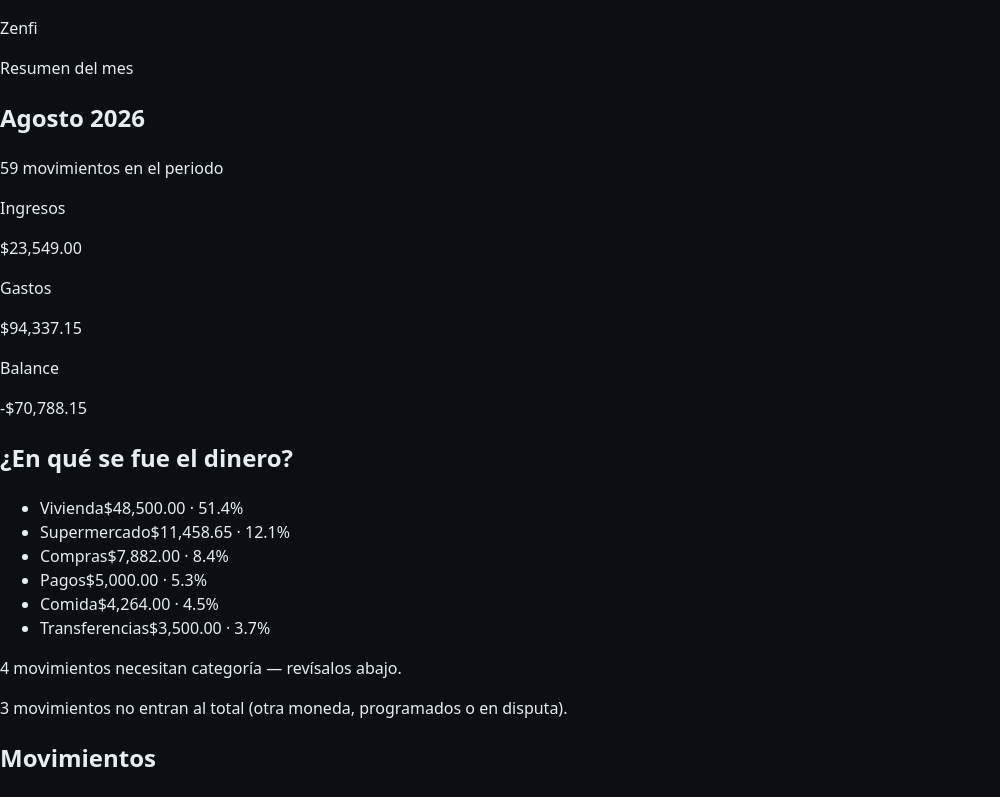
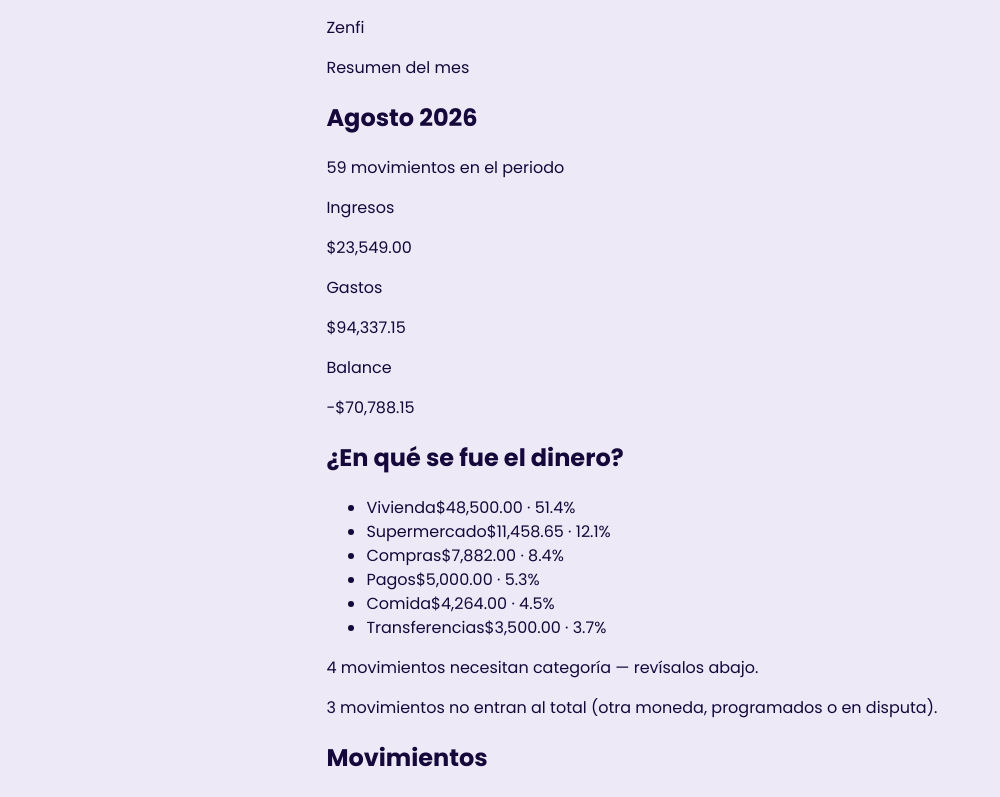
Before and after one commit to RafaelLozano/frontend-challenge-zenfi, a React (Vite) app: page / in a window 1280 px wide. Shown: the top 797 px of the page, without its empty margins (0-1000 px from the left). Built offline with nearby package versions, Linux system fonts and the light colour scheme.

Commit message:
feat(styles): sistema de tokens Zenfi y utilidades de icono
Reemplaza la paleta oscura por tokens --zf-*, tipografía Poppins, clase .ms y keyframes compartidos.

```diff
--- a/src/index.css
+++ b/src/index.css
@@ -1,20 +1,35 @@
 :root {
-  color-scheme: dark;
+  --zf-primary: #5200e8;
+  --zf-primary-hover: #4400c2;
+  --zf-primary-strong: #3b00a8;
+  --zf-accent: #26b3ff;
+  --zf-ink: #14093a;
+  --zf-text-body: #453d5e;
+  --zf-text-2: #6d6685;
+  --zf-text-3: #8a83a0;
+  --zf-text-chip: #4a4363;
+  --zf-bg: #f5f3fa;
+  --zf-canvas: #ede9f7;
+  --zf-surface: #ffffff;
+  --zf-border: #e9e4f4;
+  --zf-divider: #f0edf7;
+  --zf-divider-soft: #f4f1f9;
+  --zf-icon-muted: #c7c0da;
+  --zf-surface-pressed: #eae5f5;
 
-  --color-bg: #0b0f14;
-  --color-surface: #121820;
-  --color-border: rgba(255, 255, 255, 0.08);
-  --color-text: #e8edf4;
-  --color-text-muted: #8b9aaf;
-  --color-accent: #34d399;
-  --color-income: #34d399;
-  --color-expense: #f8fafc;
-  --color-warning-bg: rgba(251, 191, 36, 0.12);
-  --color-warning-bg-subtle: rgba(251, 191, 36, 0.06);
-  --color-warning-border: rgba(251, 191, 36, 0.35);
-  --color-warning-text: #fcd34d;
-  --color-pending-bg: rgba(129, 140, 248, 0.15);
-  --color-pending-text: #a5b4fc;
+  --zf-radius-sm: 12px;
+  --zf-radius-md: 14px;
+  --zf-radius-lg: 16px;
+  --zf-radius-xl: 18px;
+  --zf-radius-2xl: 22px;
+  --zf-radius-3xl: 26px;
+  --zf-radius-pill: 99px;
+
+  --zf-shadow-row: 0 1px 8px rgba(20, 9, 58, 0.04);
+  --zf-shadow-row-hover: 0 4px 16px rgba(20, 9, 58, 0.1);
+  --zf-shadow-card: 0 2px 14px rgba(20, 9, 58, 0.05);
+  --zf-shadow-cta: 0 8px 20px rgba(82, 0, 232, 0.28);
+  --zf-shadow-toast: 0 14px 34px rgba(20, 9, 58, 0.4);
 
   --space-xs: 0.25rem;
   --space-sm: 0.5rem;
@@ -23,11 +38,9 @@
   --space-xl: 1.5rem;
   --space-2xl: 2rem;
 
-  --radius-sm: 8px;
-  --radius-md: 12px;
-  --radius-lg: 16px;
+  --zf-font-numeric: tabular-nums;
 
-  font-family: system-ui, -apple-system, 'Segoe UI', Roboto, sans-serif;
+  font-family: 'Poppins', 'Helvetica Neue', Helvetica, system-ui, sans-serif;
   line-height: 1.5;
   font-synthesis: none;
   text-rendering: optimizeLegibility;
@@ -42,15 +55,102 @@
 body {
   margin: 0;
   min-height: 100dvh;
-  background: var(--color-bg);
-  color: var(--color-text);
+  background: var(--zf-canvas);
+  color: var(--zf-ink);
+  font-family: 'Poppins', 'Helvetica Neue', Helvetica, system-ui, sans-serif;
 }
 
 #root {
   min-height: 100dvh;
 }
 
+@media (min-width: 460px) {
+  #root {
+    display: flex;
+    align-items: center;
+    justify-content: center;
+    min-height: 100dvh;
+  }
+}
+
 button,
 select {
   font: inherit;
 }
+
+.ms {
+  font-family: 'Material Symbols Rounded';
+  font-weight: 400;
+  font-style: normal;
+  line-height: 1;
+  letter-spacing: normal;
+  text-transform: none;
+  white-space: nowrap;
+  word-wrap: normal;
+  direction: ltr;
+  -webkit-font-feature-settings: 'liga';
+  -webkit-font-smoothing: antialiased;
+}
+
+@keyframes zf-bar {
+  from {
+    width: 6%;
+  }
+
+  to {
+    width: 100%;
+  }
+}
+
+@keyframes zf-up {
+  from {
+    transform: translateY(100%);
+  }
+
+  to {
+    transform: translateY(0);
+  }
+}
+
+@keyframes zf-fade {
+  from {
+    opacity: 0;
+  }
+
+  to {
+    opacity: 1;
+  }
+}
+
+@keyframes zf-toast {
+  from {
+    opacity: 0;
+    transform: translateY(16px);
+  }
+
+  to {
+    opacity: 1;
+    transform: translateY(0);
+  }
+}
+
+@keyframes zf-pulse {
+  0%,
+  100% {
+    opacity: 0.35;
+  }
+
+  50% {
+    opacity: 1;
+  }
+}
+
+@media (prefers-reduced-motion: reduce) {
+  *,
+  *::before,
+  *::after {
+    animation-duration: 0.01ms !important;
+    animation-iteration-count: 1 !important;
+    transition-duration: 0.01ms !important;
+  }
+}
```
